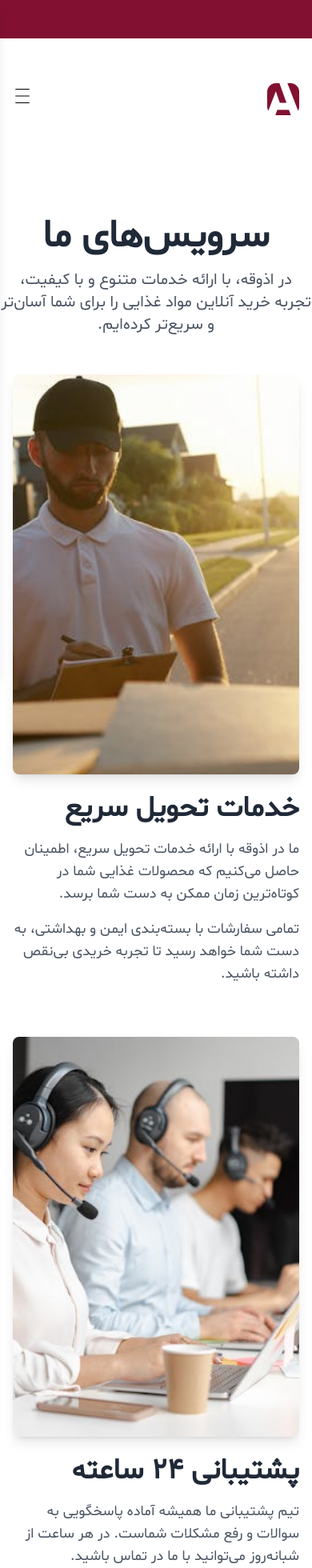
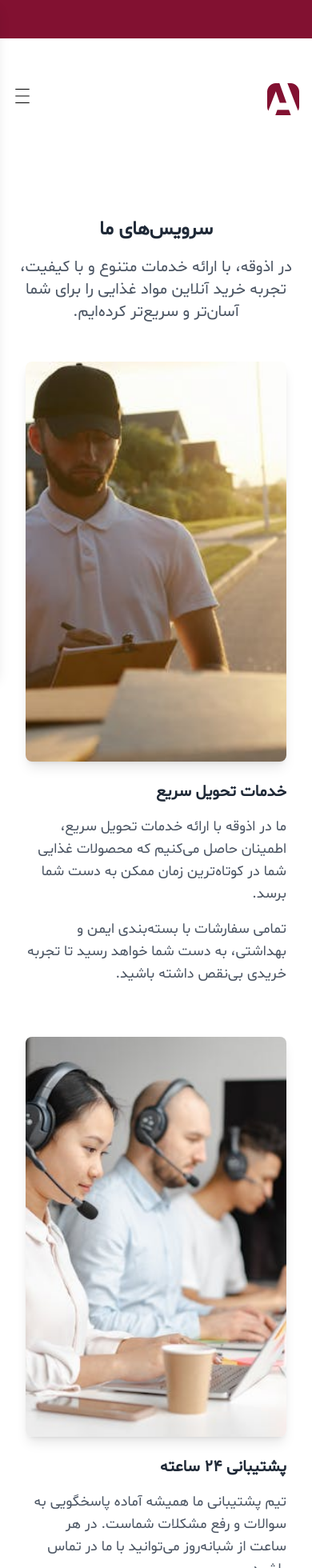
Before and after one commit to m-mohammad-d/azogeh, a React (Vite) app in the folder client/: page /services in a window 390 px wide. Shown: the top 1960 px of the page at 80% size. Built offline with nearby package versions, Linux system fonts and the light colour scheme; no server answers.

Commit message:
fix: make services page  responsive for mobile and tablet views

```diff
--- a/client/src/pages/ServicesPage.tsx
+++ b/client/src/pages/ServicesPage.tsx
@@ -1,8 +1,8 @@
 const ServicesPage = () => {
   return (
-    <div className="py-12 mt-16">
+    <div className="py-12 mt-16 mx-4">
       <div className="container mx-auto text-center mb-12">
-        <h1 className="text-5xl font-bold text-gray-800 mb-4">سرویس‌های ما</h1>
+        <h1 className="text-2xl md:text-3xl font-bold text-gray-800 mb-4">سرویس‌های ما</h1>
         <p className="text-xl text-gray-600">
           در اذوقه، با ارائه خدمات متنوع و با کیفیت، تجربه خرید آنلاین مواد غذایی را برای شما آسان‌تر و سریع‌تر
           کرده‌ایم.
@@ -18,7 +18,7 @@ const ServicesPage = () => {
           />
         </div>
         <div className="md:w-1/2 px-4">
-          <h2 className="text-4xl font-bold text-gray-800 mb-4">خدمات تحویل سریع</h2>
+          <h2 className="text-xl md:text-2xl font-bold text-gray-800 mb-4">خدمات تحویل سریع</h2>
           <p className="text-lg text-gray-600 mb-4">
             ما در اذوقه با ارائه خدمات تحویل سریع، اطمینان حاصل می‌کنیم که محصولات غذایی شما در کوتاه‌ترین زمان ممکن به
             دست شما برسد.
@@ -31,7 +31,7 @@ const ServicesPage = () => {
 
       <div className="container mx-auto flex flex-col-reverse md:flex-row items-center mb-16">
         <div className="md:w-1/2 px-4">
-          <h2 className="text-4xl font-bold text-gray-800 mb-4">پشتیبانی ۲۴ ساعته</h2>
+          <h2 className="text-xl md:text-2xl font-bold text-gray-800 mb-4">پشتیبانی ۲۴ ساعته</h2>
           <p className="text-lg text-gray-600 mb-4">
             تیم پشتیبانی ما همیشه آماده پاسخگویی به سوالات و رفع مشکلات شماست. در هر ساعت از شبانه‌روز می‌توانید با ما
             در تماس باشید.
@@ -58,7 +58,7 @@ const ServicesPage = () => {
           />
         </div>
         <div className="md:w-1/2 px-4">
-          <h2 className="text-4xl font-bold text-gray-800 mb-4">ارسال رایگان</h2>
+          <h2 className="text-xl md:text-2xl font-bold text-gray-800 mb-4">ارسال رایگان</h2>
           <p className="text-lg text-gray-600 mb-4">
             اذوقه برای رفاه حال مشتریان، ارسال رایگان برای تمامی سفارشات بالای مبلغ مشخصی ارائه می‌دهد.
           </p>
```
